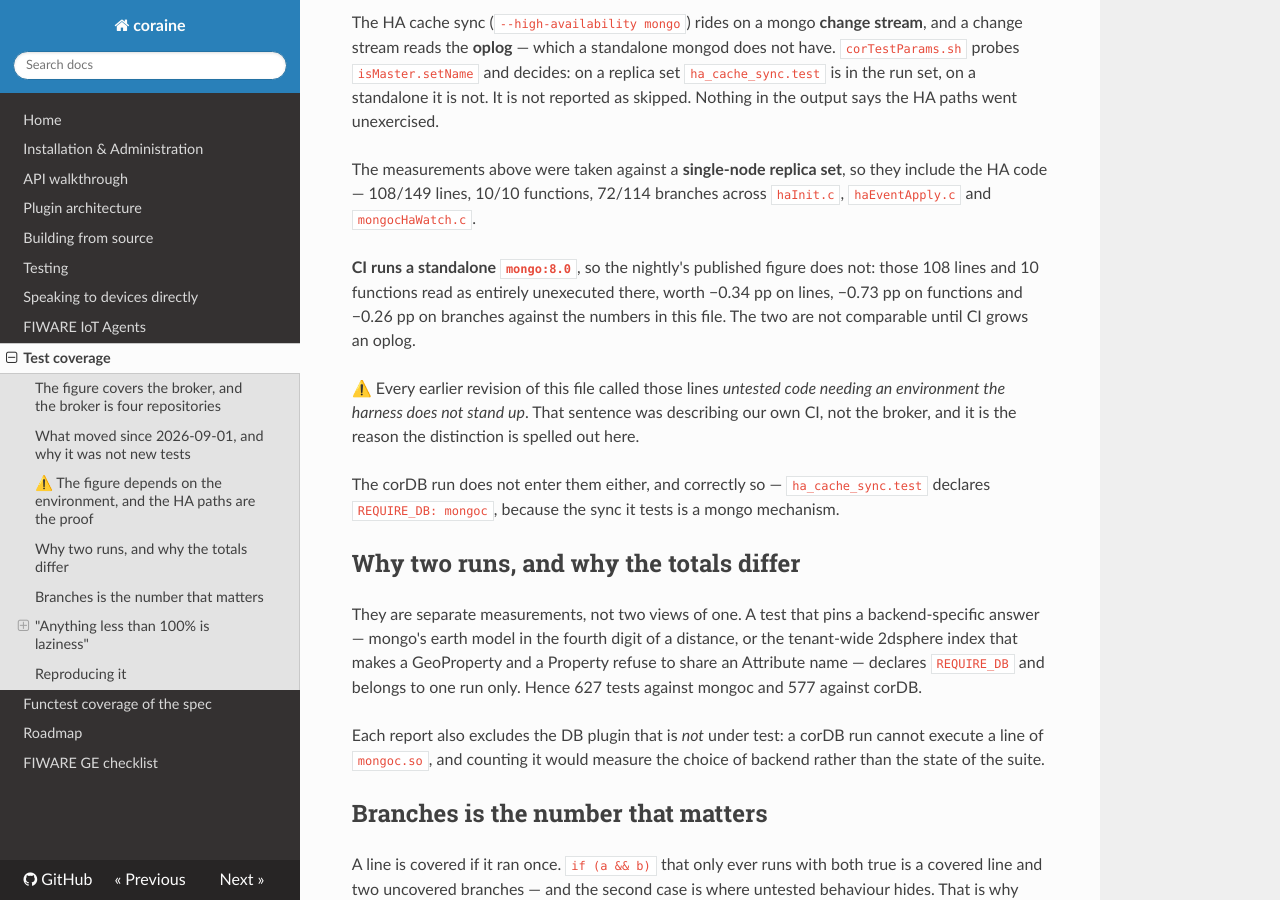
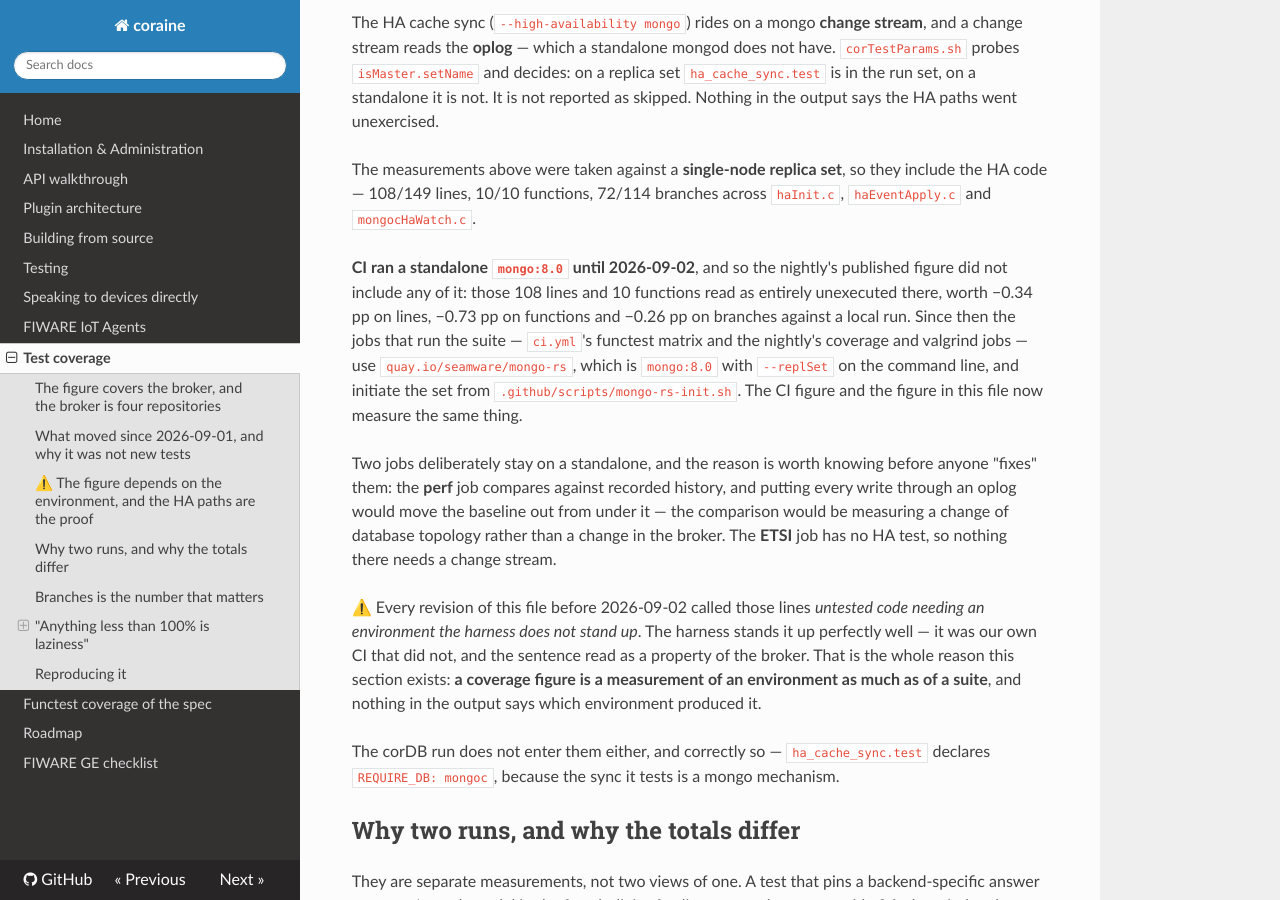
Before and after one commit to SEAMWARE/coraine, an MkDocs documentation site: the page built from doc/coverage.md, in a window 1280 px wide and 900 px high, scrolled down 1835 px. Built offline with MkDocs 1.6.1, drawn with Linux system fonts in a browser that asks for light colours; nearby versions of some CDN libraries; comment, search, counter and statistics services are not loaded; some of the changed text lies outside the part shown.

Commit message:
doc(coverage): the HA gap is closed, so say so in the past tense
#47 merged between this branch being written and being merged. CI no longer
runs a standalone mongo, so the section that described the gap now describes
how it was closed - the mongo-rs service image in the three jobs that run the
suite, and why the perf and ETSI jobs deliberately keep a standalone.

The numbers above it are untouched: they were measured against a replica set
in the first place, which is how the discrepancy was noticed at all.

Co-Authored-By: Claude Opus 5 (1M context) <noreply@anthropic.com>
Claude-Session: https://claude.ai/code/session_01TGatXwrHx1CreL49sCuS37

```diff
--- a/doc/coverage.md
+++ b/doc/coverage.md
@@ -74,14 +74,27 @@ The measurements above were taken against a **single-node replica set**, so they
 include the HA code — 108/149 lines, 10/10 functions, 72/114 branches across
 `haInit.c`, `haEventApply.c` and `mongocHaWatch.c`.
 
-**CI runs a standalone `mongo:8.0`**, so the nightly's published figure does not:
-those 108 lines and 10 functions read as entirely unexecuted there, worth
-−0.34 pp on lines, −0.73 pp on functions and −0.26 pp on branches against the numbers
-in this file. The two are not comparable until CI grows an oplog.
+**CI ran a standalone `mongo:8.0` until 2026-09-02**, and so the nightly's published
+figure did not include any of it: those 108 lines and 10 functions read as entirely
+unexecuted there, worth −0.34 pp on lines, −0.73 pp on functions and −0.26 pp on
+branches against a local run. Since then the jobs that run the suite — `ci.yml`'s
+functest matrix and the nightly's coverage and valgrind jobs — use
+`quay.io/seamware/mongo-rs`, which is `mongo:8.0` with `--replSet` on the command
+line, and initiate the set from `.github/scripts/mongo-rs-init.sh`. The CI figure and
+the figure in this file now measure the same thing.
 
-⚠️ Every earlier revision of this file called those lines *untested code needing an
-environment the harness does not stand up*. That sentence was describing our own CI,
-not the broker, and it is the reason the distinction is spelled out here.
+Two jobs deliberately stay on a standalone, and the reason is worth knowing before
+anyone "fixes" them: the **perf** job compares against recorded history, and putting
+every write through an oplog would move the baseline out from under it — the
+comparison would be measuring a change of database topology rather than a change in
+the broker. The **ETSI** job has no HA test, so nothing there needs a change stream.
+
+⚠️ Every revision of this file before 2026-09-02 called those lines *untested code
+needing an environment the harness does not stand up*. The harness stands it up
+perfectly well — it was our own CI that did not, and the sentence read as a property
+of the broker. That is the whole reason this section exists: **a coverage figure is a
+measurement of an environment as much as of a suite**, and nothing in the output says
+which environment produced it.
 
 The corDB run does not enter them either, and correctly so — `ha_cache_sync.test`
 declares `REQUIRE_DB: mongoc`, because the sync it tests is a mongo mechanism.
@@ -223,7 +236,9 @@ Six details, each of which produced a wrong number before it was handled:
 6. **The mongod must be a replica set** for the run to include the HA paths, and a
    single-node set is enough — `mongod --replSet rs0`, then `rs.initiate()` once. On
    a standalone the numbers are quietly lower and nothing says why; see the section
-   above.
+   above. CI gets this from the `mongo-rs` service image plus
+   `.github/scripts/mongo-rs-init.sh`; on a workstation it is a property of the
+   mongod you happen to be running.
 
 Afterwards the libs are **left instrumented**, and getting out of that takes
 `make libs-rebuild`, not `make libs`: `libs` is each lib's own incremental build, and
```
